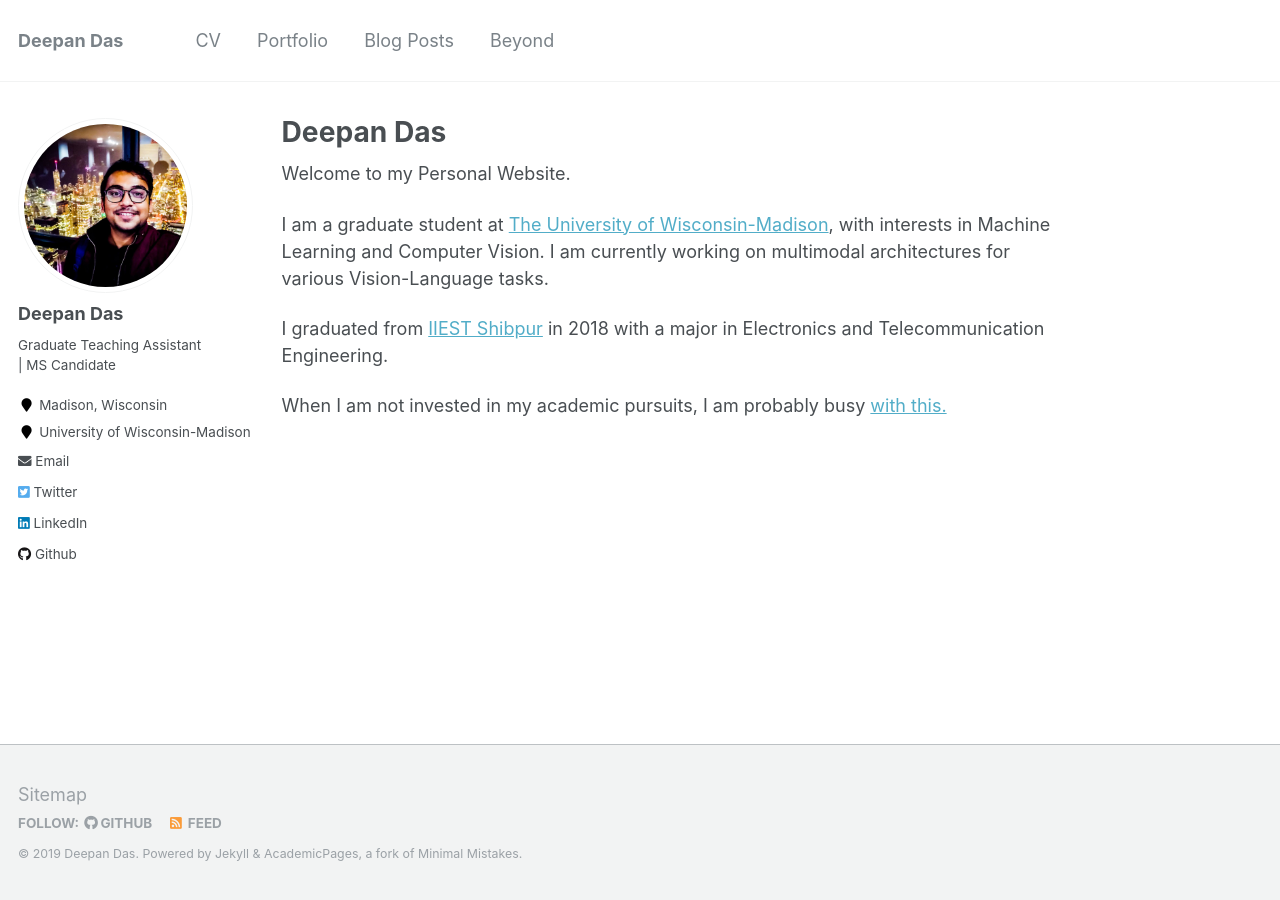
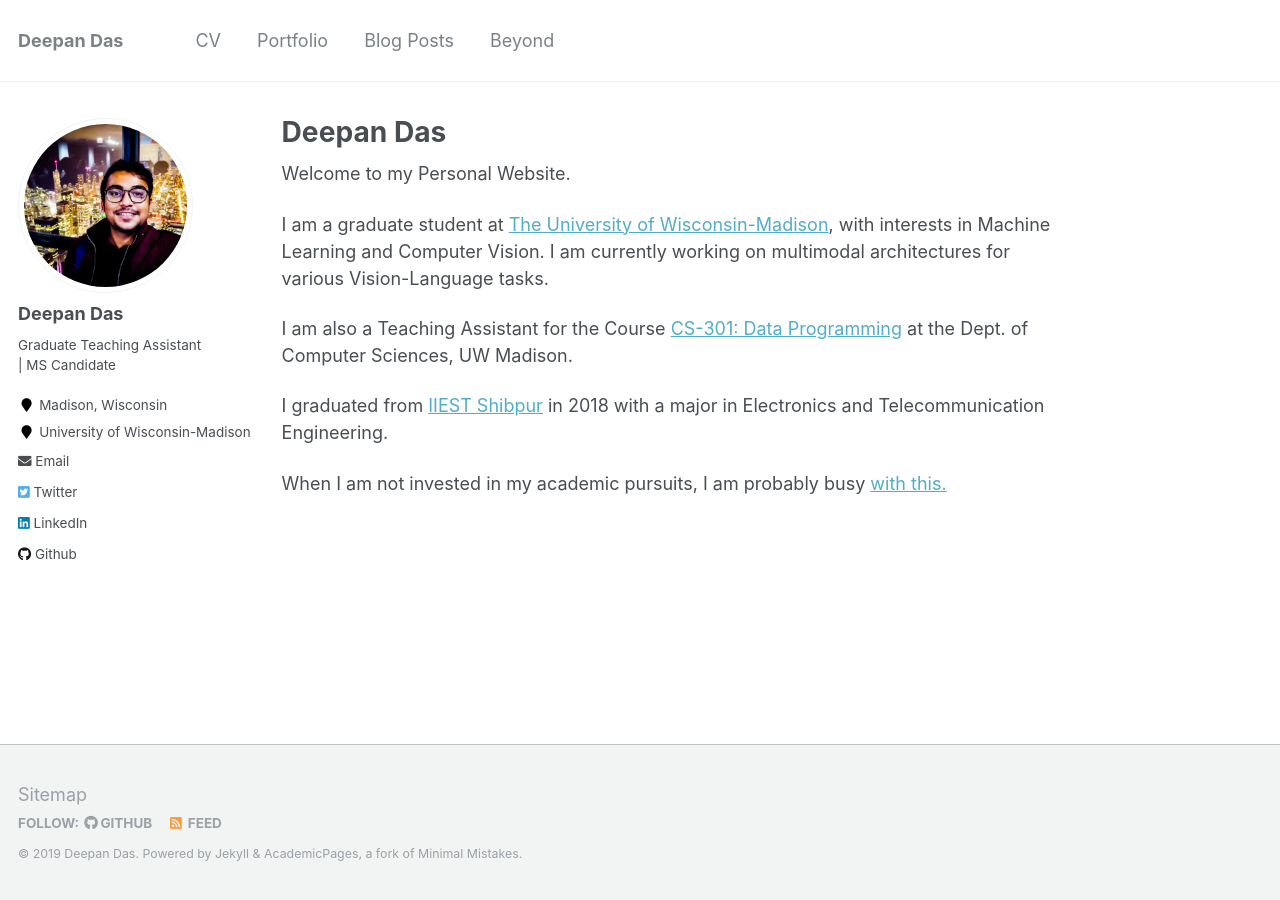
Before and after one commit to deepandas11/deepandas11.github.io, a Jekyll site: the page built from _pages/about.md, in a window 1280 px wide. Built offline with Jekyll 4.4.1, drawn with Linux system fonts in a browser that asks for light colours.

Commit message:
Updating intro
Signed-off-by: Deepan Das <deepandas11@gmail.com>

```diff
--- a/_pages/about.md
+++ b/_pages/about.md
@@ -13,6 +13,8 @@ Welcome to my Personal Website.
 
 I am a graduate student at [The University of Wisconsin-Madison](https://www.engr.wisc.edu/department/electrical-computer-engineering/), with interests in Machine Learning and Computer Vision. I am currently working on multimodal architectures for various Vision-Language tasks.
 
+I am also a Teaching Assistant for the Course [CS-301: Data Programming](https://tyler.caraza-harter.com/cs301/spring19/syllabus.html) at the Dept. of Computer Sciences, UW Madison.
+
 I graduated from [IIEST Shibpur](https://www.iiests.ac.in/) in 2018 with a major in Electronics and Telecommunication Engineering.
 
 When I am not invested in my academic pursuits, I am probably busy [with this.](https://deepandas11.github.io/beyond/)
```
